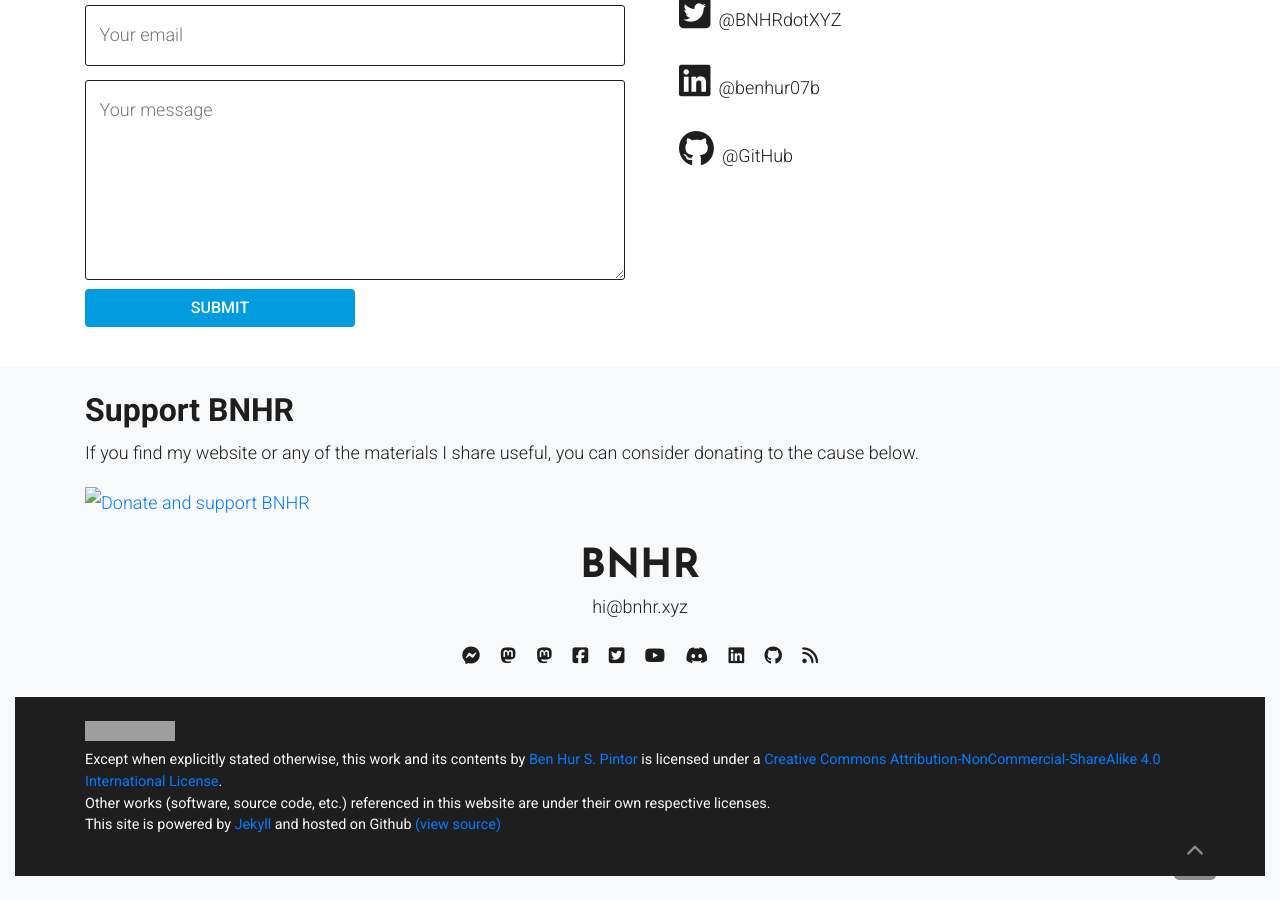
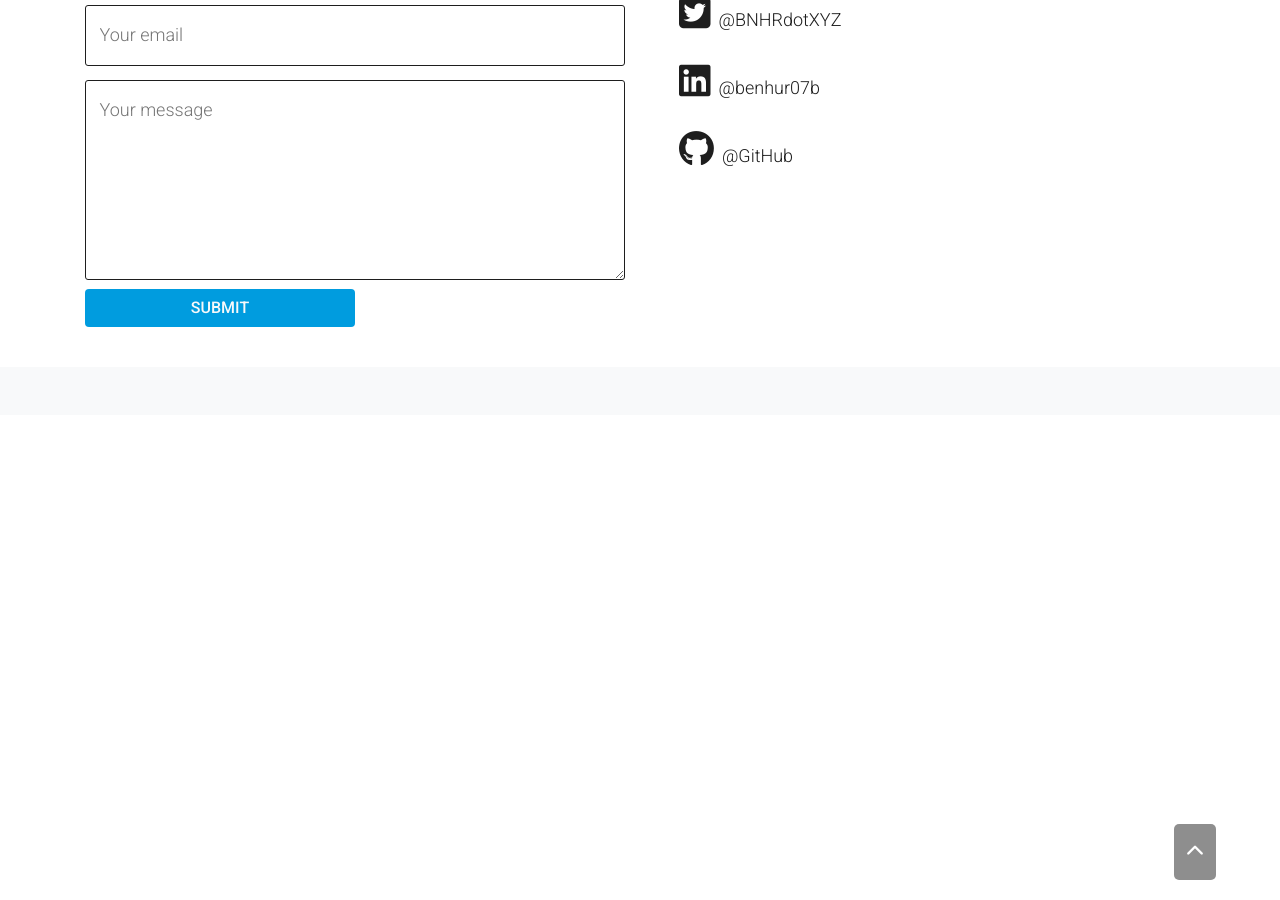
Before and after one commit to mapbd/atik, a Jekyll site: the page built from index.html, in a window 1280 px wide and 900 px high, scrolled down 2889 px. Built offline with Jekyll 4.4.1, drawn with Linux system fonts in a browser that asks for light colours; nearby versions of some CDN libraries; grey boxes are pictures that could not be loaded.

Commit message:
Update footer.html

```diff
--- a/_includes/footer.html
+++ b/_includes/footer.html
@@ -2,7 +2,7 @@
 
 <div class="container-fluid mt-2 py-4 bg-color-primary-light">
     <!-- <hr class="my-4"> -->
-    <div class="container" id="support-bnhr">
+    <!--  <div class="container" id="support-bnhr">
         <h2>Support BNHR</h2>
         <p>
         If you find my website or any of the materials I share useful, you can consider donating to the cause below.
@@ -36,4 +36,4 @@
             This site is powered by <a href="https://jekyllrb.com/">Jekyll</a> and hosted on Github <a href="https://github.com/{{ site.repo_address }}">(view source)</a>
             </p>
     </div>
-</div>
+</div> -->
```
